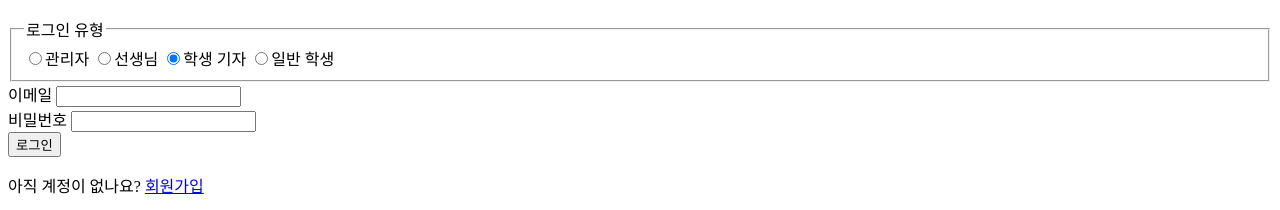
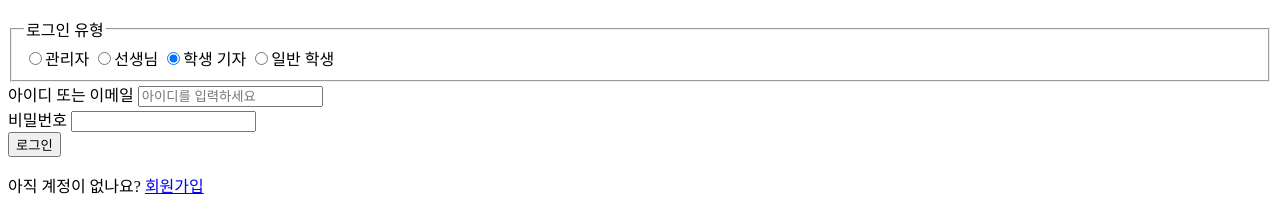
Before and after one commit to gs059-bit/saiitda-news, a website with bundled scripts: page login.html in a window 1280 px wide. Shown: the part 424-634 px from the top of the page. Built offline with nearby package versions, Linux system fonts and the light colour scheme; a script that the page names is missing.

Commit message:
Update login.html

```diff
--- a/login.html
+++ b/login.html
@@ -29,8 +29,14 @@
             </div>
           </fieldset>
           <div class="field">
-            <label for="email">이메일</label>
-            <input id="email" type="email" required autocomplete="username" />
+           <label for="email">아이디 또는 이메일</label>
+<input
+  id="email"
+  type="text"
+  required
+  autocomplete="username"
+  placeholder="아이디를 입력하세요"
+/>
           </div>
           <div class="field">
             <label for="password">비밀번호</label>
```
